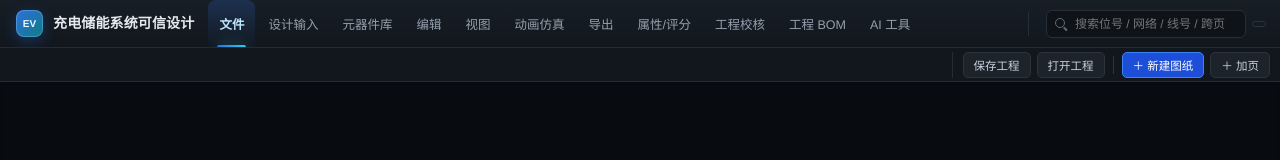
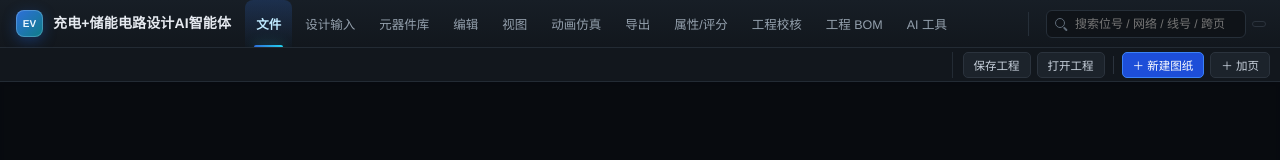
Before and after one commit to lucky1208/electrical-design, a website: page index.html in a window 1280 px wide. Shown: the top 160 px of the page. Drawn offline with Linux system fonts and the light colour scheme.

Commit message:
Update homepage title

```diff
--- a/index.html
+++ b/index.html
@@ -244,7 +244,7 @@
     <div class="brand">
       <span class="logo" aria-hidden="true">EV</span>
       <span class="brandtxt">
-        <span class="ttl">充电储能系统可信设计</span>
+        <span class="ttl">充电+储能电路设计AI智能体</span>
         <span class="sub">源数据驱动 · 生成 / 校核 / 优化</span>
       </span>
     </div>
```
